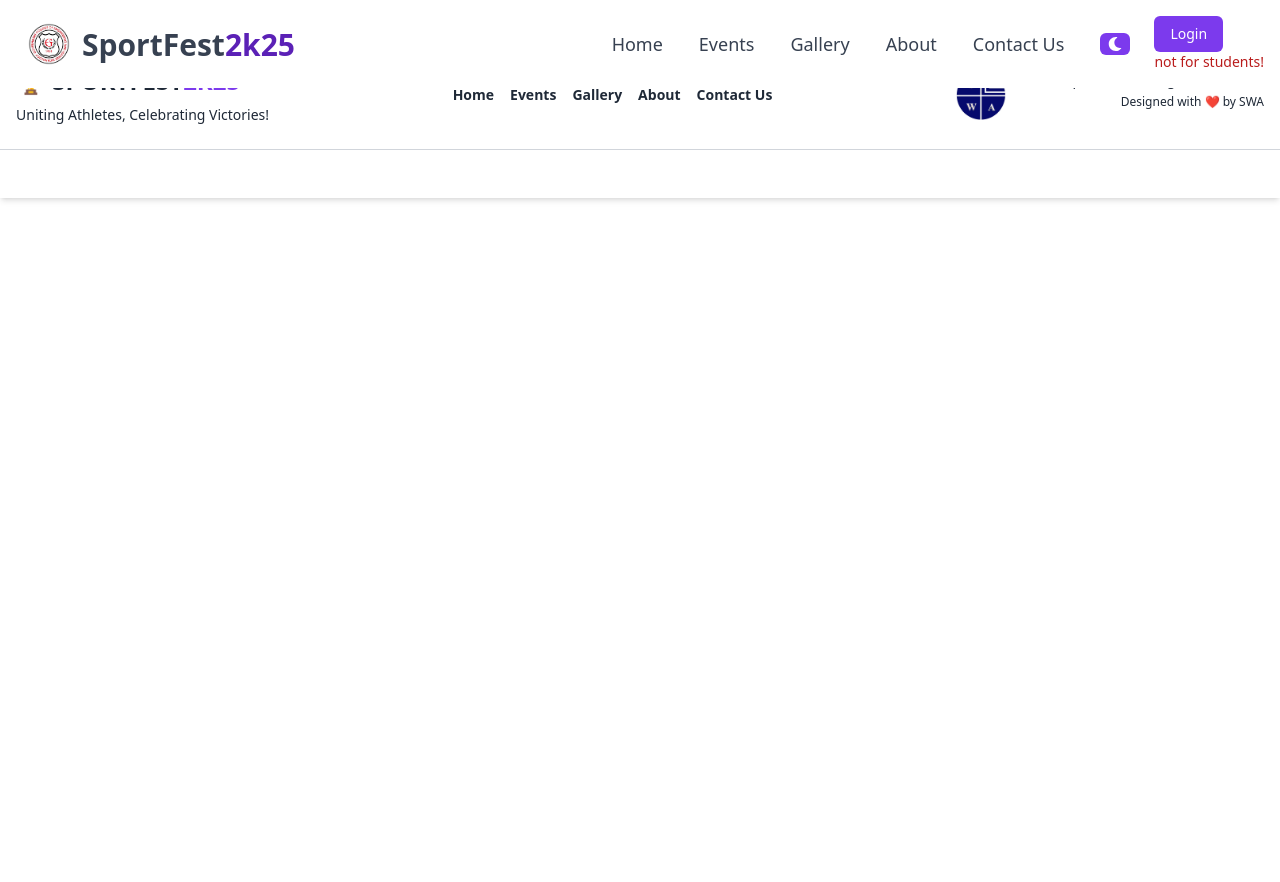
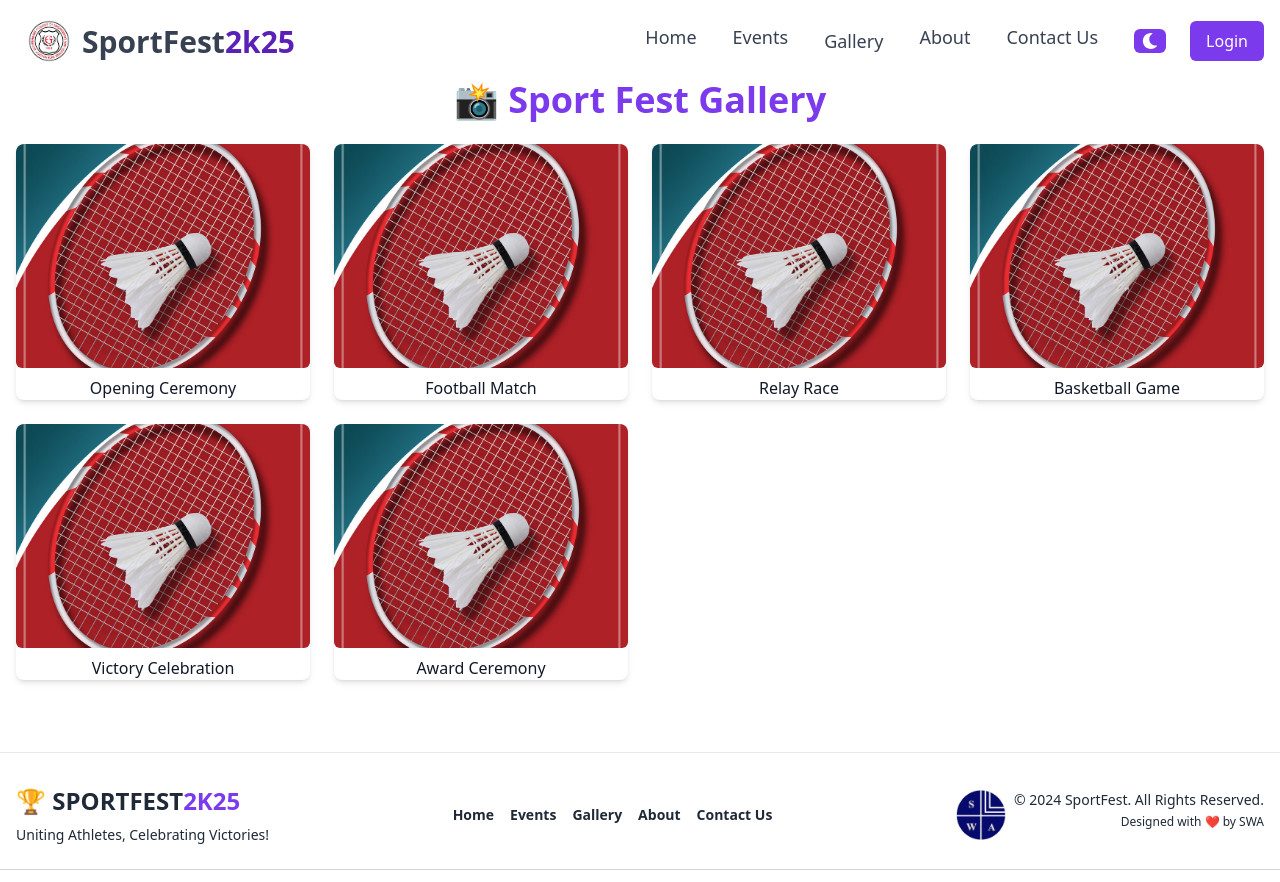
Before and after one commit to mickeybera/sportfest, a React (Vite) app in the folder frontend/: page /gallery24 in a window 1280 px wide. Shown: the top 882 px of the page. Before the commit the page ends 800 px from the top, so only its background shows below. Built offline with nearby package versions, Linux system fonts and the light colour scheme; no server answers.

Commit message:
gallary dropdown added!

```diff
--- a/frontend/src/App.jsx
+++ b/frontend/src/App.jsx
@@ -10,8 +10,8 @@ import WinnerPopup from './components/WinnerPopup';
 import SchedulePopup from './components/SchedulePopup';
 import Footer from './components/Footer';
 import About from './components/About';
-import Gallery from './components/Gallery';
 import Contact from './components/Contact';
+import Gallery24 from './components/Gallery24';
 
 function App() {
     return (
@@ -25,7 +25,7 @@ function App() {
                 <Route path='/contest' element={<Contest />} />
                 <Route path='/winnerpopup' element={<WinnerPopup />} />
                 <Route path='/sechedule' element={<SchedulePopup />} />
-                <Route path='/gallery' element={<Gallery />}/>
+                <Route path='/gallery24' element={<Gallery24 />}/>
                 <Route path='/about' element={<About />} />
                 <Route path='/contact' element={<Contact/>} />
                 {/* Add other routes as necessary */}
--- a/frontend/src/components/Footer.jsx
+++ b/frontend/src/components/Footer.jsx
@@ -1,10 +1,10 @@
 import React from 'react';
 import { Link } from 'react-router-dom';
-import swa from '../../public/swa.jpg'
+import swa from '../../public/swa.jpg';
 
 function Footer() {
   return (
-    <footer className="bg-white dark:bg-gray-900 text-gray-800 dark:text-gray-200 py-8 mt-8 border-t border-gray-200 dark:border-gray-700 shadow-md">
+    <footer className="bg-white dark:bg-gray-900 text-gray-800 dark:text-gray-200 py-8 mt-8 border-t border-gray-200 dark:border-gray-700">
       <div className="container mx-auto px-4 flex flex-col md:flex-row justify-between items-center">
 
         {/* Left Section */}
@@ -16,32 +16,32 @@ function Footer() {
         {/* Navigation Links */}
         <ul className="flex flex-wrap justify-center md:justify-start gap-4 text-sm mb-6 md:mb-0">
           <li>
-            <Link to='/'><a className="hover:text-violet-600 hover:underline  hover:cursor-pointer font-bold dark:hover:text-violet-600 transition">Home</a></Link>
+            <Link to='/' className="hover:text-violet-600 hover:underline font-bold dark:hover:text-violet-600 transition">Home</Link>
           </li>
           <li>
-            <Link to='/contest'><a className="hover:text-violet-600 hover:underline  hover:cursor-pointer font-bold dark:hover:text-violet-600 transition">Events</a></Link>
+            <Link to='/contest' className="hover:text-violet-600 hover:underline font-bold dark:hover:text-violet-600 transition">Events</Link>
           </li>
           <li>
-            <Link to='/gallery'><a className="hover:text-violet-600 hover:underline  hover:cursor-pointer font-bold dark:hover:text-violet-600 transition">Gallery</a></Link>
+            <Link to='/gallery' className="hover:text-violet-600 hover:underline font-bold dark:hover:text-violet-600 transition">Gallery</Link>
           </li>
           <li>
-            <Link to='/about'><a className="hover:text-violet-600 hover:underline hover:cursor-pointer font-bold dark:hover:text-violet-600 transition">About</a></Link>
+            <Link to='/about' className="hover:text-violet-600 hover:underline font-bold dark:hover:text-violet-600 transition">About</Link>
           </li>
           <li>
-            <Link to='/contact'><a className="hover:text-violet-600 hover:underline  hover:cursor-pointer font-bold dark:hover:text-violet-600 transition">Contact Us</a></Link>
+            <Link to='/contact' className="hover:text-violet-600 hover:underline font-bold dark:hover:text-violet-600 transition">Contact Us</Link>
           </li>
         </ul>
 
         {/* Right Section */}
         <div className="text-center md:text-right">
-          <div className='flex gap-2'>
+          <div className='flex gap-2 justify-center md:justify-end'>
             <div>
               <img
-              src={swa} width={50} height={15} alt="" />
+              src={swa} width={50} height={15} alt="SWA Logo" />
             </div>
             <div>
-            <p className="text-sm">&copy; {new Date().getFullYear()} SportFest. All Rights Reserved.</p>
-            <p className="text-xs mt-1">Designed with ❤️ by SWA</p>
+              <p className="text-sm">&copy; {new Date().getFullYear()} SportFest. All Rights Reserved.</p>
+              <p className="text-xs mt-1">Designed with ❤️ by SWA</p>
             </div>
           </div>
         </div>
@@ -49,17 +49,17 @@ function Footer() {
 
       {/* Social Media Links */}
       <div className="mt-6 border-t border-gray-300 dark:border-gray-700 pt-4">
-        <div className="flex justify-center gap-6">
-          <a href="#" className="hover:text-violet-500 dark:hover:text-yellow-400 transition text-lg">
+        <div className="flex justify-center gap-6 text-lg">
+          <a href="#" className="hover:text-violet-500 dark:hover:text-yellow-400 transition">
             <i className="fab fa-facebook"></i>
           </a>
-          <a href="#" className="hover:text-violet-500 dark:hover:text-yellow-400 transition text-lg">
+          <a href="#" className="hover:text-violet-500 dark:hover:text-yellow-400 transition">
             <i className="fab fa-twitter"></i>
           </a>
-          <a href="#" className="hover:text-violet-500 dark:hover:text-yellow-400 transition text-lg">
+          <a href="#" className="hover:text-violet-500 dark:hover:text-yellow-400 transition">
             <i className="fab fa-instagram"></i>
           </a>
-          <a href="#" className="hover:text-violet-500 dark:hover:text-yellow-400 transition text-lg">
+          <a href="#" className="hover:text-violet-500 dark:hover:text-yellow-400 transition">
             <i className="fab fa-youtube"></i>
           </a>
         </div>
--- a/frontend/src/components/Gallery.jsx
+++ b/frontend/src/components/Gallery24.jsx
@@ -9,7 +9,7 @@ const galleryImages = [
     { id: 6, src: '/batminton.jpg', alt: 'Award Ceremony' }
 ];
 
-function Gallery() {
+function Gallery24() {
     const [selectedImage, setSelectedImage] = useState(null);
 
     const openLightbox = (image) => {
@@ -67,4 +67,4 @@ function Gallery() {
     );
 }
 
-export default Gallery;
+export default Gallery24;
--- a/frontend/src/components/Navbar.jsx
+++ b/frontend/src/components/Navbar.jsx
@@ -1,13 +1,15 @@
 import React, { useState, useEffect } from 'react';
-import { FaSun, FaMoon, FaBars, FaTimes } from 'react-icons/fa'; // Import necessary icons
+import { FaSun, FaMoon, FaBars, FaTimes } from 'react-icons/fa';
 import { Link, useNavigate } from 'react-router-dom';
 import { useAuth } from '../contexts/AuthContext';
-import college from '../../public/college.jpg'
+import college from '../../public/college.jpg';
 
 function Navbar() {
     const [darkMode, setDarkMode] = useState(false);
     const [menuOpen, setMenuOpen] = useState(false);
     const [isScrolled, setIsScrolled] = useState(false);
+    const [galleryDropdownOpen, setGalleryDropdownOpen] = useState(false);
+    const [mobileGalleryDropdownOpen, setMobileGalleryDropdownOpen] = useState(false);
 
     const { currentUser, signUserOut } = useAuth();
     const navigate = useNavigate();
@@ -23,57 +25,46 @@ function Navbar() {
         }
     }, [darkMode]);
 
-    // Handle Scroll to add shadow when user scrolls down
+    // Handle Scroll
     useEffect(() => {
         const handleScroll = () => {
-            if (window.scrollY > 0) {
-                setIsScrolled(true);
-            } else {
-                setIsScrolled(false);
-            }
+            setIsScrolled(window.scrollY > 0);
         };
 
         window.addEventListener('scroll', handleScroll);
-        return () => {
-            window.removeEventListener('scroll', handleScroll);
-        };
+        return () => window.removeEventListener('scroll', handleScroll);
     }, []);
 
-    const toggleDarkMode = () => {
-        setDarkMode(!darkMode);
-    };
-
-    const toggleMenu = () => {
-        setMenuOpen(!menuOpen);
-    };
-
-    const closeMenu = () => {
-        setMenuOpen(false);
+    const toggleDarkMode = () => setDarkMode(!darkMode);
+    const toggleMenu = () => setMenuOpen(!menuOpen);
+    const closeMenu = () => setMenuOpen(false);
+    const closeGalleryDropdowns = () => {
+        setGalleryDropdownOpen(false);
+        setMobileGalleryDropdownOpen(false);
     };
 
     const handleSignOut = async () => {
         await signUserOut();
         closeMenu();
-        navigate('/'); // Navigate to home page after sign out
+        navigate('/');
     };
 
     return (
         <nav
-            className={`p-4 w-full fixed top-0 left-0 z-50 transition-all duration-300 ease-in-out ${darkMode ? 'bg-gray-900 text-white' : 'bg-white text-gray-700'
+            className={`p-4 w-full fixed top-0 left-0 z-50 transition-all duration-300 ease-in-out ${
+                darkMode ? 'bg-gray-900 text-white' : 'bg-white text-gray-700'
             } ${isScrolled ? 'shadow-lg' : ''}`}
         >
             <div className='flex justify-between items-center max-w-7xl mx-auto'>
                 {/* Logo */}
                 <div className='ml-2 flex gap-2'>
-                    <div className=''>
                     <img
                         src={college}
                         width={50}
                         height={10}
-                            alt=""
+                        alt='College Logo'
                         className={`object-contain ${darkMode ? 'invert' : ''}`}
                     />
-                    </div>
                     <h1 className='mt-2 font-bold text-2xl md:text-3xl cursor-pointer'>
                         SportFest<span className='text-violet-800 dark:text-violet-400'>2k25</span>
                     </h1>
@@ -83,42 +74,75 @@ function Navbar() {
                 <div className='hidden md:flex items-center gap-6'>
                     <ul className='flex gap-3 font-medium text-lg cursor-pointer'>
                         <li>
-                            <Link to='/' className='hover:text-violet-600 px-3 py-1 hover:border-2 hover:border-violet-600 hover:rounded-md transition-all'>Home</Link>
+                            <Link to='/' className='hover:text-violet-600 px-3 py-1 hover:border-2 hover:border-violet-600 hover:rounded-md transition-all'>
+                                Home
+                            </Link>
                         </li>
                         <li>
-                            <Link to='/contest' className='hover:text-violet-600 px-3 py-1 hover:border-2 hover:border-violet-600 hover:rounded-md transition-all'>Events</Link>
+                            <Link to='/contest' className='hover:text-violet-600 px-3 py-1 hover:border-2 hover:border-violet-600 hover:rounded-md transition-all'>
+                                Events
+                            </Link>
+                        </li>
+                        {/* Gallery Dropdown */}
+                        <li className='relative'>
+                            <button
+                                onClick={() => setGalleryDropdownOpen(!galleryDropdownOpen)}
+                                className='hover:text-violet-600 px-3 py-1 hover:border-2 hover:border-violet-600 hover:rounded-md transition-all'
+                            >
+                                Gallery
+                            </button>
+                            {galleryDropdownOpen && (
+                                <ul className='absolute left-0 mt-1 w-40 bg-white dark:bg-gray-800 shadow-lg rounded-md overflow-hidden z-50'>
+                                    <li>
+                                        <Link to='/gallery24' onClick={(e) => {
+                                                e.stopPropagation();
+                                                closeGalleryDropdowns();
+                                            }} className='block px-4 py-2 hover:bg-gray-100 dark:hover:bg-gray-700'>
+                                            2024
+                                        </Link>
                                     </li>
                                     <li>
-                            <Link to='/gallery' className='hover:text-violet-600 px-3 py-1 hover:border-2 hover:border-violet-600 hover:rounded-md transition-all'>Gallery</Link>
+                                        <Link to='/gallery25' onClick={(e) => {
+                                                e.stopPropagation();
+                                                closeGalleryDropdowns();
+                                            }} className='block px-4 py-2 hover:bg-gray-100 dark:hover:bg-gray-700'>
+                                            2025
+                                        </Link>
                                     </li>
                                     <li>
-                            <Link to='/about' className='hover:text-violet-600 px-3 py-1 hover:border-2 hover:border-violet-600 hover:rounded-md transition-all'>About</Link>
+                                        <Link to='/gallery26' onClick={(e) => {
+                                                e.stopPropagation();
+                                                closeGalleryDropdowns();
+                                            }} className='block px-4 py-2 hover:bg-gray-100 dark:hover:bg-gray-700'>
+                                            2026
+                                        </Link>
+                                    </li>
+                                </ul>
+                            )}
                         </li>
                         <li>
-                            <Link to='/contact' className='hover:text-violet-600 px-3 py-1 hover:border-2 hover:border-violet-600 hover:rounded-md transition-all'>Contact Us</Link>
+                            <Link to='/about' className='hover:text-violet-600 px-3 py-1 hover:border-2 hover:border-violet-600 hover:rounded-md transition-all'>
+                                About
+                            </Link>
+                        </li>
+                        <li>
+                            <Link to='/contact' className='hover:text-violet-600 px-3 py-1 hover:border-2 hover:border-violet-600 hover:rounded-md transition-all'>
+                                Contact Us
+                            </Link>
                         </li>
                     </ul>
-                    {/* Dark Mode Toggle Button */}
-                    <button
-                        onClick={toggleDarkMode}
-                        className='px-2 py-1 flex items-center gap-1 rounded-md font-medium text-sm bg-violet-600 text-white hover:bg-violet-700 dark:bg-violet-400 dark:text-black'
-                    >
+                    {/* Dark Mode Toggle */}
+                    <button onClick={toggleDarkMode} className='px-2 py-1 rounded-md bg-violet-600 text-white'>
                         {darkMode ? <FaSun /> : <FaMoon />}
                     </button>
-                    {/* Login Button */}
+                    {/* Auth Buttons */}
                     {!currentUser ? (
                         <Link to='/login'>
-                            <button className='px-4 py-2 rounded-md font-medium text-sm bg-violet-600 text-white hover:bg-violet-700'>
-                                Login
-                            </button>
-                            <p className='text-red-700 text-sm'>not for students!</p>
+                            <button className='px-4 py-2 rounded-md bg-violet-600 text-white'>Login</button>
                         </Link>
                     ) : (
-                        <button
-                            className='px-4 py-2 rounded-md font-medium text-sm bg-red-600 text-white hover:bg-red-700'
-                            onClick={handleSignOut}
-                        >
-                            logout
+                        <button onClick={handleSignOut} className='px-4 py-2 rounded-md bg-red-600 text-white'>
+                            Logout
                         </button>
                     )}
                 </div>
@@ -133,83 +157,58 @@ function Navbar() {
 
             {/* Mobile Menu */}
             {menuOpen && (
-                <div className={`md:hidden mt-4 space-y-4 text-center font-medium`}>
+                <div className='md:hidden mt-4 text-center font-medium'>
                     <ul className='space-y-2'>
                         <li>
-                            <Link
-                                to='/'
-                                className='block hover:text-violet-600 cursor-pointer'
-                                onClick={closeMenu}
-                            >
-                                Home
+                            <Link to='/' onClick={closeMenu}>Home</Link>
+                        </li>
+                        <li>
+                            <Link to='/contest' onClick={closeMenu}>Events</Link>
+                        </li>
+                        {/* Mobile Gallery Dropdown */}
+                        <li>
+                            <button onClick={() => setMobileGalleryDropdownOpen(!mobileGalleryDropdownOpen)} className='text-left px-4 py-2'>
+                                Gallery
+                            </button>
+                            {mobileGalleryDropdownOpen && (
+                                <ul className='ml-4 space-y-1'>
+                                    <li><Link to='/gallery24' onClick={(e) => {
+                                                e.stopPropagation();
+                                                closeGalleryDropdowns();
+                                                closeMenu();
+                                            }}>
+                                                2024
                                                 </Link>
                                     </li>
-                        <li>
-                            <Link
-                                to='/contest'
-                                className='block hover:text-violet-600 cursor-pointer'
-                                onClick={closeMenu}
-                            >
-                                Events
+                                    <li><Link to='/gallery25' onClick={(e) => {
+                                                e.stopPropagation();
+                                                closeGalleryDropdowns();
+                                                closeMenu();
+                                            }}>
+                                                2025
                                                 </Link>
                                     </li>
-                        <li>
-                            <Link
-                                to='/gallery'
-                                className='block hover:text-violet-600 cursor-pointer'
-                                onClick={closeMenu}
-                            >
-                                Gallery
-                            </Link>
-                        </li>
-                        <li>
-                            <Link
-                                to='/about'
-                                className='block hover:text-violet-600 cursor-pointer'
-                                onClick={closeMenu}
-                            >
-                                About
-                            </Link>
-                        </li>
-                        <li>
-                            <Link
-                                to='/contact'
-                                className='block hover:text-violet-600 cursor-pointer'
-                                onClick={closeMenu}
-                            >
-                                Contact Us
+                                    <li><Link to='/gallery26' onClick={(e) => {
+                                                e.stopPropagation();
+                                                closeGalleryDropdowns();
+                                                closeMenu();
+                                            }}>
+                                                2026
                                             </Link>
                                     </li>
                                 </ul>
-                    {/* Dark Mode Toggle Button */}
-                    <button
-                        onClick={() => {
-                            toggleDarkMode();
-                            closeMenu();
-                        }}
-                        className='px-2 py-1 flex items-center gap-1 justify-center rounded-md font-medium text-sm bg-violet-600 text-white hover:bg-violet-700 dark:bg-violet-400 dark:text-black mx-auto'
-                    >
+                            )}
+                        </li>
+                        <li>
+                            <Link to='/about' onClick={closeMenu}>About</Link>
+                        </li>
+                        <li>
+                            <Link to='/contact' onClick={closeMenu}>Contact Us</Link>
+                        </li>
+                    </ul>
+                    <button onClick={toggleDarkMode} className='mt-2 px-4 py-2 bg-violet-600 text-white'>
                         {darkMode ? <FaSun /> : <FaMoon />}
                     </button>
-                    {/* Login Button */}
-                    {!currentUser ? (
-                        <Link to='/login'>
-                            <button
-                                className='mt-1 px-4 py-2 rounded-md font-medium text-sm bg-violet-600 text-white hover:bg-violet-700 mx-auto'
-                                onClick={closeMenu}
-                            >
-                                Login
-                            </button>
-                            <p className='text-red-600 text-sm'>not for students!</p>
-                        </Link>
-                    ) : (
-                        <button
-                            className='px-4 py-2 rounded-md font-medium text-sm bg-red-600 text-white hover:bg-red-700 mx-auto'
-                            onClick={handleSignOut}
-                        >
-                            logout
-                        </button>
-                    )}
                 </div>
             )}
         </nav>
```
Also changed, not shown: 1 other file (tests, documents, lock files or other folders). Lines whose indentation alone changed are shown as unchanged.
